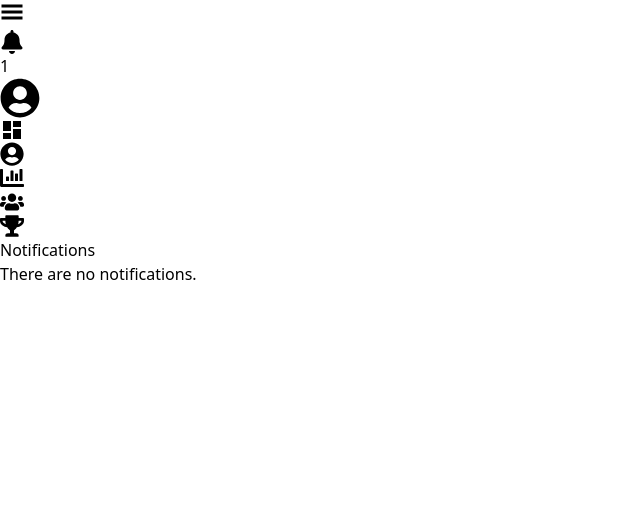
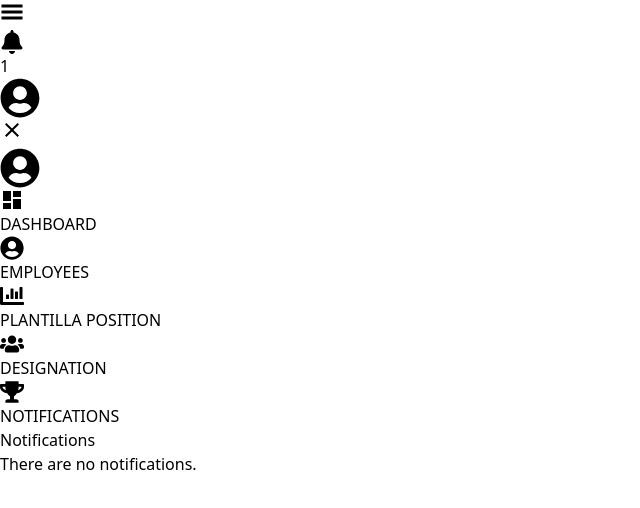
Before and after one commit to arctozx/deskstaff-app, a React (Vite) app: page /notifications in a window 1280 px wide. Shown: the top 508 px of the page, without its empty margins (0-640 px from the left). Built offline with nearby package versions, Linux system fonts and the light colour scheme.

Commit message:
Update Navbar.jsx

```diff
--- a/src/components/Navbar.jsx
+++ b/src/components/Navbar.jsx
@@ -1,4 +1,4 @@
-import React, { useState } from "react";
+import React from "react";
 import { NavLink } from "react-router-dom";
 import {
   FaUserCircle,
@@ -7,6 +7,7 @@ import {
   FaTrophy,
 } from "react-icons/fa";
 import { MdDashboard } from "react-icons/md";
+import { IoMdClose } from "react-icons/io";
 
 const navItems = [
   { icon: MdDashboard, label: "DASHBOARD", path: "/deskstaff" },
@@ -16,18 +17,23 @@ const navItems = [
   { icon: FaTrophy, label: "NOTIFICATIONS", path: "/notifications" },
 ];
 
-const Navbar = ({ isExpanded }) => {
-  const [selectedMenu, setSelectedMenu] = useState("DASHBOARD");
-
+const Navbar = ({ isVisible, toggleNavbar }) => {
   return (
     <div
-      className={`h-screen bg-blue-800 text-white flex flex-col py-4 space-y-2 transition-all duration-300 ${
-        isExpanded ? "w-64" : "w-16"
-      }`}
+      className={`fixed inset-y-0 left-0 z-30 w-64 bg-blue-800 text-white transform ${
+        isVisible ? "translate-x-0" : "-translate-x-full"
+      } transition-transform duration-300 ease-in-out lg:relative lg:translate-x-0`}
     >
-      <div className="profile-icon flex items-center justify-center mb-8">
+      <div className="flex justify-between items-center p-4 lg:hidden">
+        <FaUserCircle size={40} />
+        <button onClick={toggleNavbar} className="text-white">
+          <IoMdClose size={24} />
+        </button>
+      </div>
+      <div className="hidden lg:flex justify-center items-center p-4">
         <FaUserCircle size={40} />
       </div>
+      <nav className="mt-8">
         {navItems.map(({ icon: Icon, label, path }, index) => (
           <NavLink
             key={index}
@@ -37,14 +43,17 @@ const Navbar = ({ isExpanded }) => {
                 isActive ? "bg-blue-700" : ""
               }`
             }
-          onClick={() => setSelectedMenu(label)}
+            onClick={() => {
+              if (window.innerWidth < 1024) {
+                toggleNavbar();
+              }
+            }}
           >
             <Icon size={24} />
-          {isExpanded && (
             <span className="ml-4 whitespace-nowrap">{label}</span>
-          )}
           </NavLink>
         ))}
+      </nav>
     </div>
   );
 };
```
Lines whose indentation alone changed are shown as unchanged.
